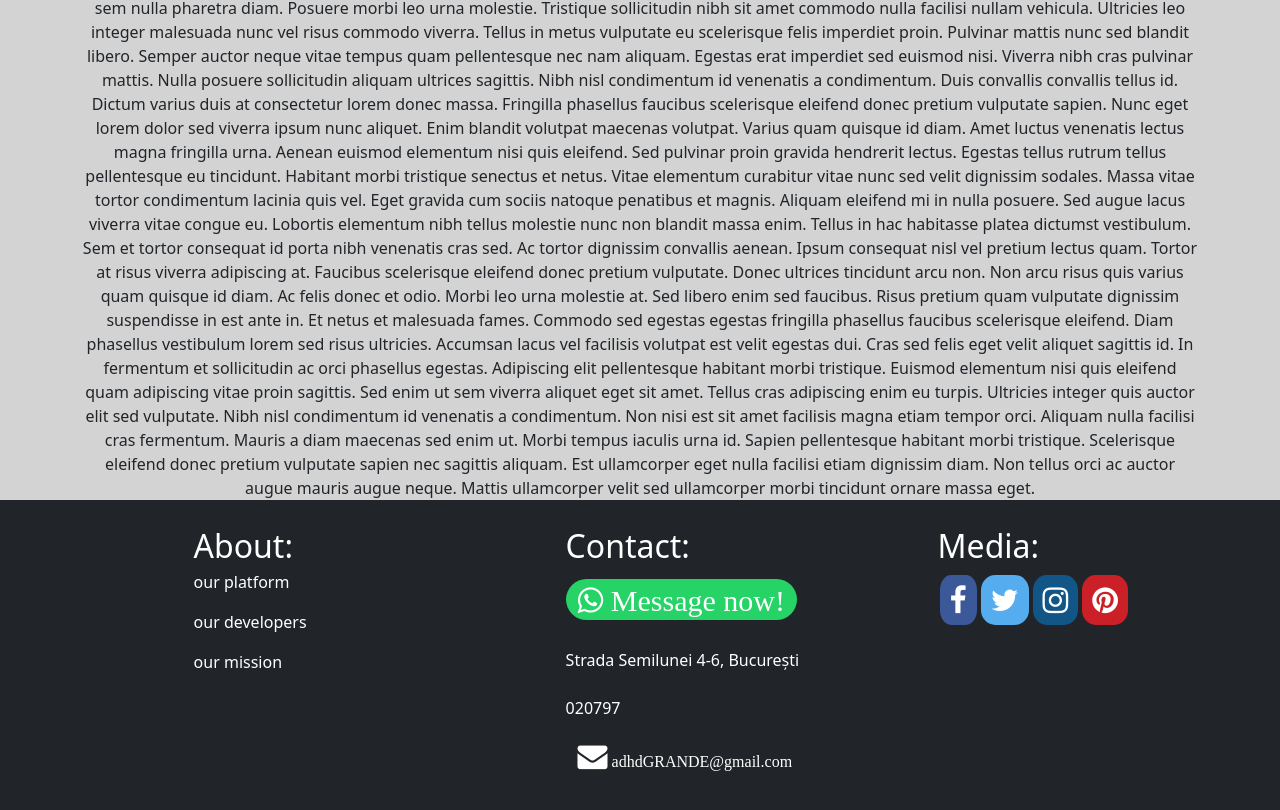
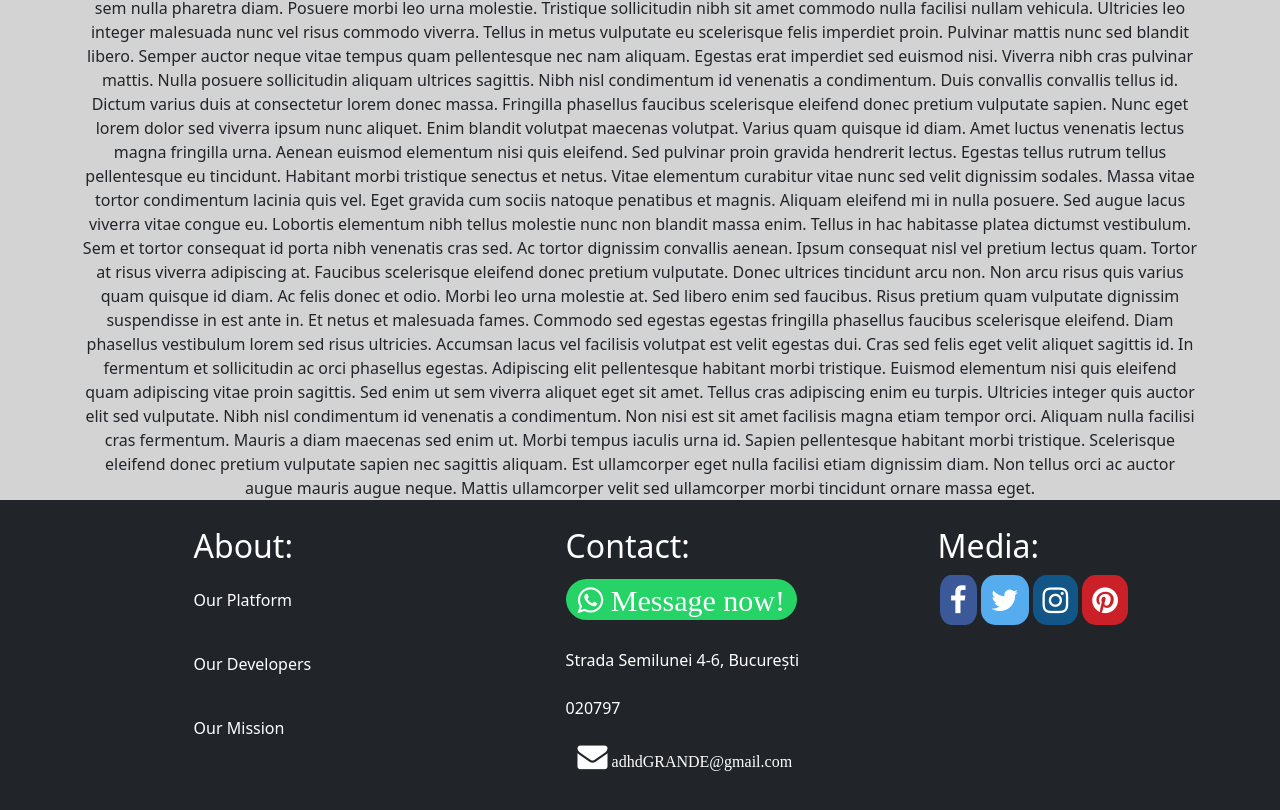
Before and after one commit to Valentin-Alexandru0099/ADHD-Grande, a React (Create React App) app in the folder client/: page /about_us in a window 1280 px wide. Shown: the part 1140-1950 px from the top of the page. Built offline with nearby package versions, Linux system fonts and the light colour scheme.

Commit message:
implement routing for nav bar and footer

```diff
--- a/client/src/footer/footer.css
+++ b/client/src/footer/footer.css
@@ -19,8 +19,14 @@ div.col1, div.col2, div.col3{
     font-size: medium;
 }
 
-div.col1 > p{
+div.col1 >p>a{
     font-size: medium;
+    text-decoration: none;
+    color: white;
+}
+
+div.col1 >p>a:hover{
+  opacity: 0.5;
 }
 
 .fa {
--- a/client/src/footer/footer.js
+++ b/client/src/footer/footer.js
@@ -4,15 +4,14 @@ import './footer.css';
 function PageFooter(){
 const links = ["www.facebook.com", "www.pinterest.com", "www.twitter.com", "www.instagram.com"];
 const icons = ["fa fa-facebook","fa fa-twitter", "fa fa-instagram", "fa fa-pinterest"];
-
+const about_us = ["/about_us#our_platform", "/about_us#our_developers", "/about_us#our_mission"];
+const names = ["Our Platform", "Our Developers", "Our Mission"];
     return (
     <footer>
         <Container id="footer">
             <div className="col1">
-                About:
-                <p>our platform</p>
-                <p>our developers</p>
-                <p>our mission</p>
+                About:<br/>
+                {about_us.map((about, index) => <p><a href={about} key={index}>{names[index]}</a></p>)}
             </div>
             <div className="col2">
                 Contact:<br/>
```
Also changed, not shown: client/src/navbar/navbar.js (+3 -3 lines).
